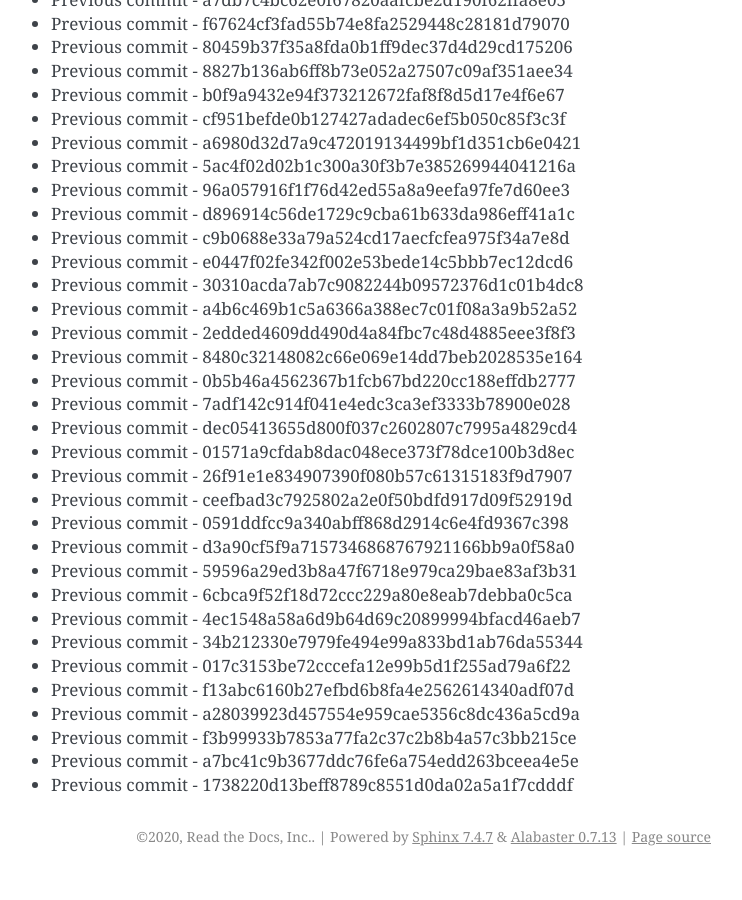
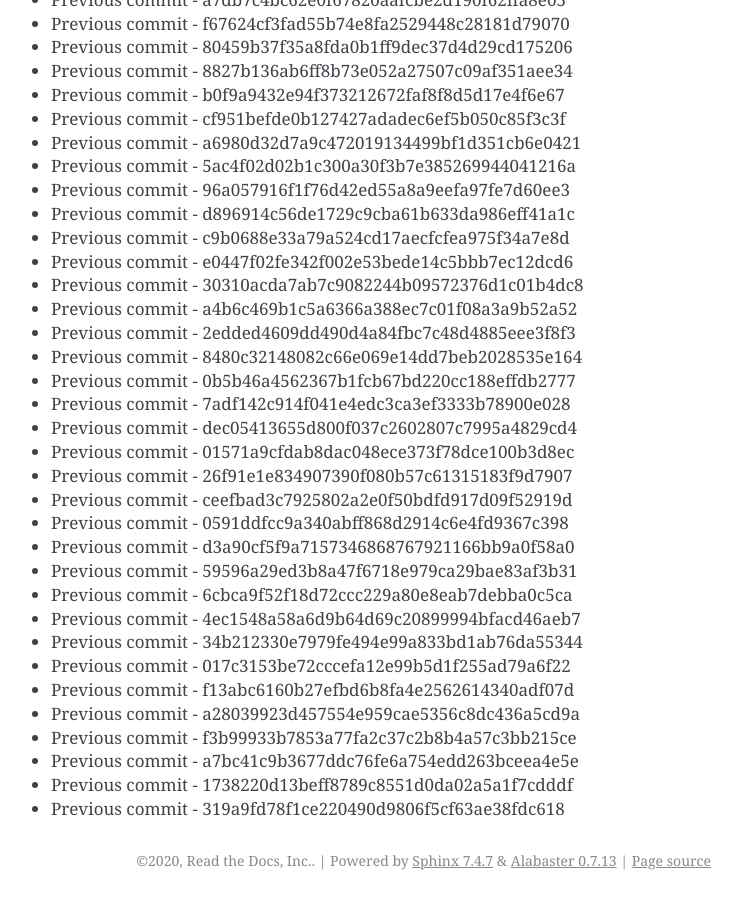
Before and after one commit to readthedocs/rtd-git-stresstest, a Sphinx documentation site: the page built from docs/updates.rst, in a window 1280 px wide and 900 px high, scrolled down 60600 px. Shown: the whole window, without its empty margins (399-1141 px from the left). Built offline with Sphinx 7.4.7, drawn with Linux system fonts in a browser that asks for light colours; before the commit the page ends 61476 px from its top, so only the background shows below that.

Commit message:
Generating commit from previous: 319a9fd78f1ce220490d9806f5cf63ae38fdc618

```diff
--- a/docs/updates.rst
+++ b/docs/updates.rst
@@ -2578,3 +2578,4 @@ It can be tested for any performance characteristics.
 * Previous commit - f3b99933b7853a77fa2c37c2b8b4a57c3bb215ce
 * Previous commit - a7bc41c9b3677ddc76fe6a754edd263bceea4e5e
 * Previous commit - 1738220d13beff8789c8551d0da02a5a1f7cdddf
+* Previous commit - 319a9fd78f1ce220490d9806f5cf63ae38fdc618
```
